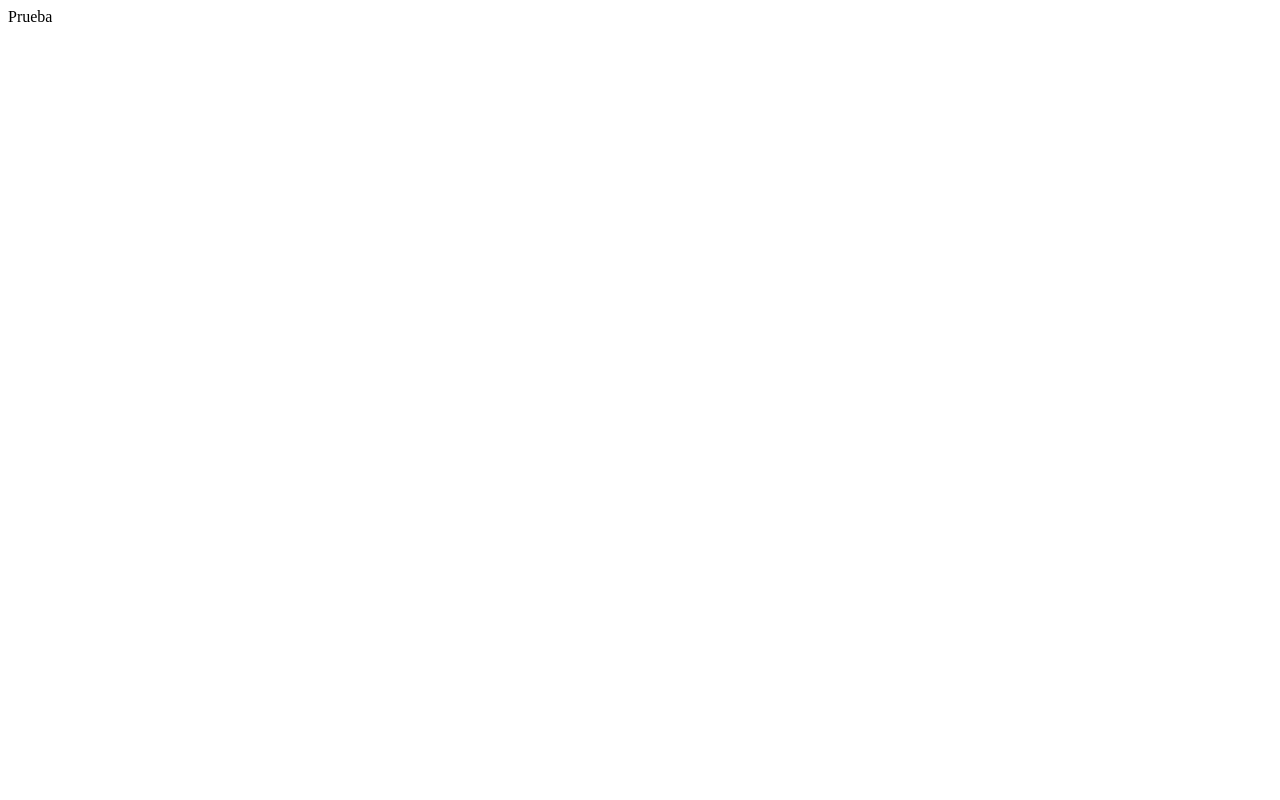
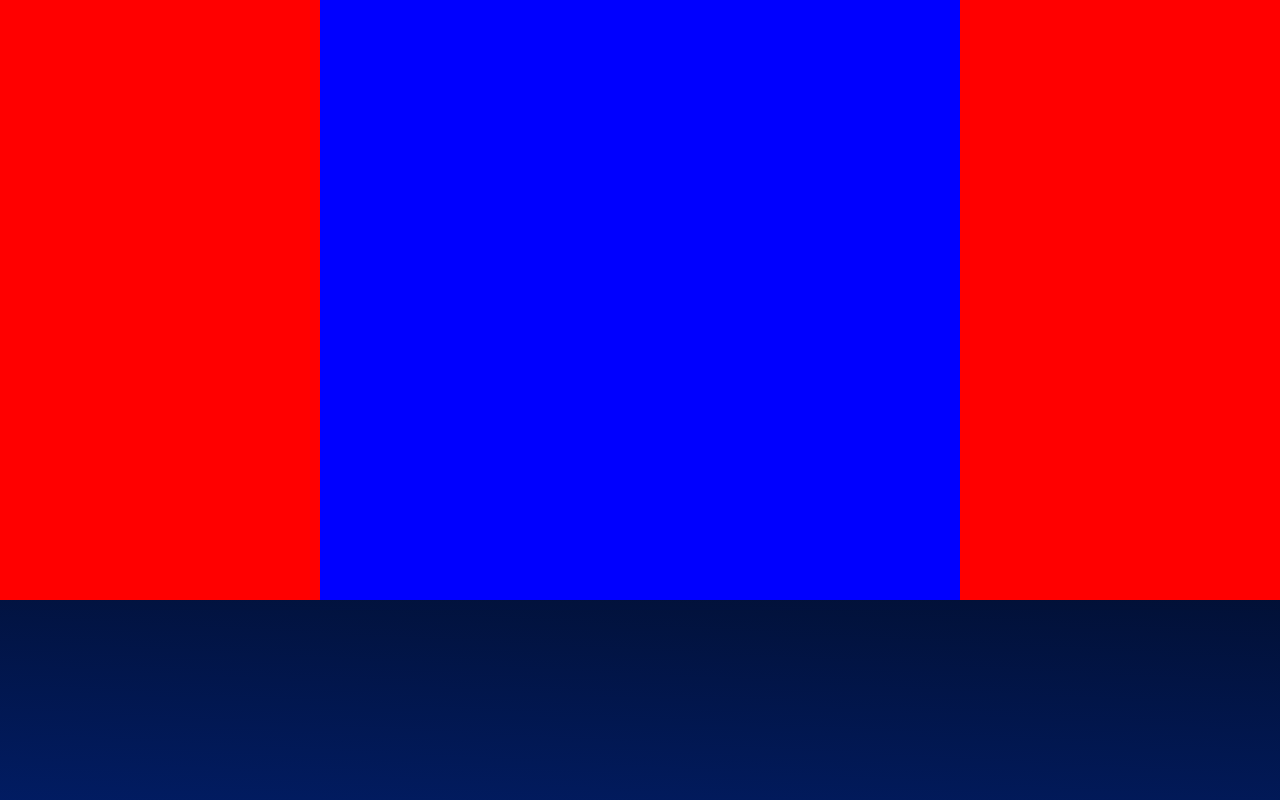
Before and after one commit to MatiasGrynfeld/Landing-Page-PipeEye, a React (Vite) app: page / in a window 1280 px wide. Shown: the top 800 px of the page. Built offline with nearby package versions, Linux system fonts and the light colour scheme.

Commit message:
empiezo con caracteristicas

```diff
--- /dev/null
+++ b/css/caracteristicas.css
@@ -0,0 +1,14 @@
+.caracteristicas-wrapper {
+    background-color: red;
+    display: flex;
+    align-items: center;
+    justify-content: center;
+}
+
+.caracteristicas-content{
+    width: 100%;
+    height: 100%;
+    background-color: blue;
+    width: 50vw;
+    height: 75vh;
+}
--- /dev/null
+++ b/css/main.css
@@ -0,0 +1,5 @@
+.main-body{
+    width: 100%;
+    background: linear-gradient(183deg, #020817 7.19%, #0045FE 32.24%, #030918 57.68%, #0145FD 82.92%, #030A1A 108.17%);
+    height: 700vh; /* cambiar a futuro */
+}
--- /dev/null
+++ b/css/page.css
@@ -0,0 +1,5 @@
+* {
+    margin: 0;
+    padding: 0;
+    box-sizing: border-box;
+}
--- a/index.html
+++ b/index.html
@@ -8,6 +8,6 @@
   </head>
   <body>
     <div id="root"></div>
-    <script type="module" src="/src/main.jsx"></script>
+    <script type="module" src="/src/page.jsx"></script>
   </body>
 </html>
--- /dev/null
+++ b/src/caracteristicas.jsx
@@ -0,0 +1,8 @@
+import '../css/caracteristicas.css';
+
+export default function Caracteristicas() {
+    return <section className='caracteristicas-wrapper'>
+        <div className='caracteristicas-content'>
+        </div>
+    </section>
+}
--- a/src/main.jsx
+++ b/src/main.jsx
@@ -1,7 +1,7 @@
-import { createRoot } from 'react-dom/client'
-
-createRoot(document.getElementById('root')).render(
-  <>
-    Prueba
-  </>
-)
+import '../css/main.css';
+import Caracteristicas from './caracteristicas';
+export default function Main() {
+    return <body className='main-body'>
+        <Caracteristicas />
+    </body>;
+}
--- /dev/null
+++ b/src/page.jsx
@@ -0,0 +1,9 @@
+import { createRoot } from 'react-dom/client'
+import Main from './main'
+import '../css/page.css';
+
+createRoot(document.getElementById('root')).render(
+  <>
+    <Main></Main>
+  </>
+)
```
